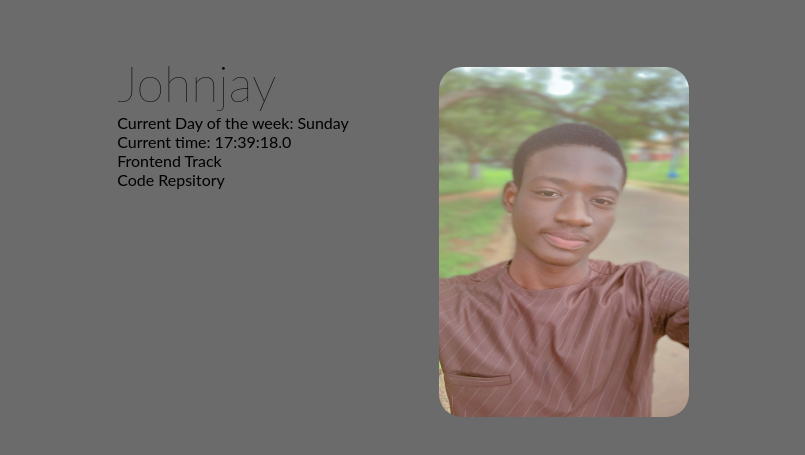
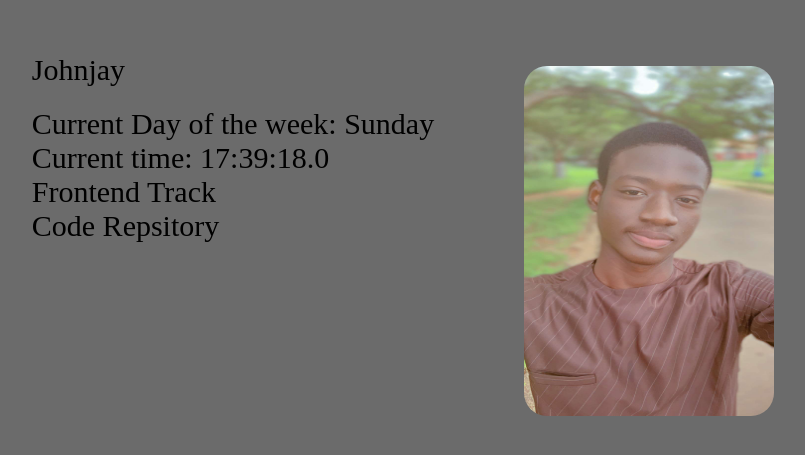
Before and after one commit to JohnOluB/HNG-stage-one-task, a plain HTML site: page index.html in a window 1280 px wide. Shown: the part 157-612 px from the top of the page, without its empty margins (237-1042 px from the left). Drawn offline with Linux system fonts and the light colour scheme.

Commit message:
fix: day of the week styles

```diff
--- a/style.css
+++ b/style.css
@@ -2,9 +2,6 @@
   padding: 0;
   margin: 0;
   box-sizing: border-box;
-}
-html {
-  font-family: "Lato";
 }
 .container {
   background-color: rgba(0, 0, 0, 0.582);
@@ -17,9 +14,9 @@ html {
 .my-data {
   height: 380px;
   padding-right: 90px;
+  font-size: 30px;
 }
 p[data-testid="slackUserName"] {
-  font-size: 50px;
   font-weight: 200;
 }
 .profile-image img[data-testid="slackDisplayImage"] {
@@ -27,3 +24,6 @@ p[data-testid="slackUserName"] {
   width: 250px;
   height: 350px;
 }
+p[data-testid="currentDayOfTheWeek"] {
+  padding-top: 20px;
+}
```
